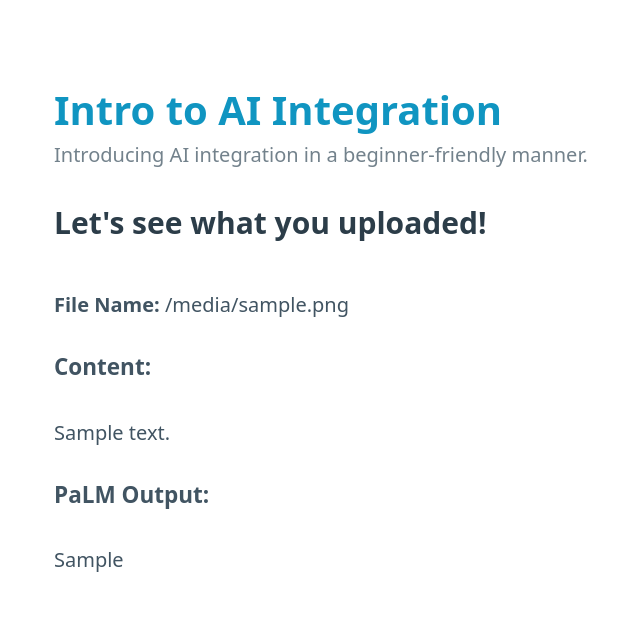
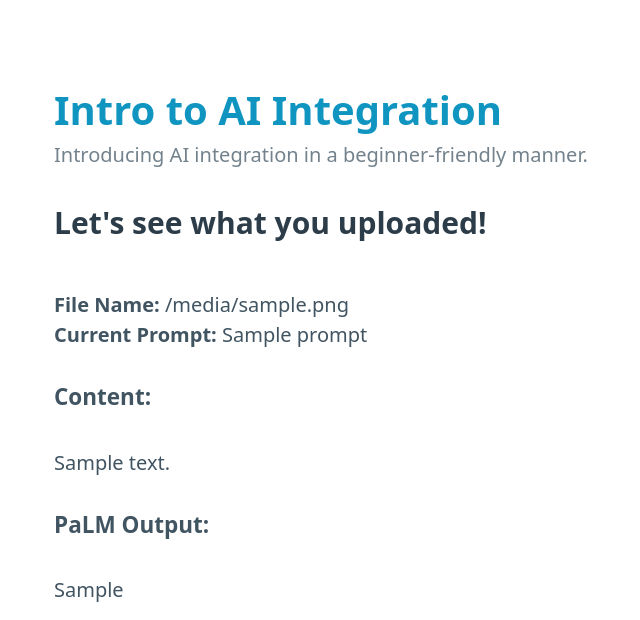
Before and after one commit to jjoeldaniel/palm_template, a FastAPI app: template templates/file.html in a window 1280 px wide. Shown: the top 620 px of the page, without its empty margins (21-661 px from the left). Run offline with FastAPI, Linux system fonts and the light colour scheme; the template is opened without the code that fills it: most values are stand-ins (such as "Sample title", 1, 10 or a date in 2020); some libraries are stand-ins or nearby versions.

Commit message:
displays prompt

```diff
--- a/app/main.py
+++ b/app/main.py
@@ -59,7 +59,7 @@ async def upload(request: Request, file: UploadFile):
     if content == "":
         content = "Failed to extract text"
         res = ""
-        return templates.TemplateResponse("file.html", {"request": request, "file_name": file.filename, "content": content, "ai": res})
+        return templates.TemplateResponse("file.html", {"request": request, "file_name": file.filename, "content": content, "ai": res, "prompt": PROMPT})
 
     payload = f"""
     {PROMPT}:
@@ -76,7 +76,7 @@ async def upload(request: Request, file: UploadFile):
 
     cache[content] = res
 
-    return templates.TemplateResponse("file.html", {"request": request, "file_name": file.filename, "content": content, "ai": res})
+    return templates.TemplateResponse("file.html", {"request": request, "file_name": file.filename, "content": content, "ai": res, "prompt": PROMPT})
 
 
 if __name__ == "__main__":
--- a/templates/file.html
+++ b/templates/file.html
@@ -9,7 +9,12 @@
 }
 </style>
 
-<p><strong>File Name:</strong> {{ file_name }}</p>
+<p>
+  <strong>File Name:</strong> {{ file_name }}
+  <br>
+  <strong>Current Prompt:</strong> {{ prompt }}
+<p>
+
 <div class="split_container">
   <div class="container">
     <h5>Content:</h5>
--- a/templates/index.html
+++ b/templates/index.html
@@ -2,7 +2,7 @@
 {% block content %}
 <form method="post" enctype="multipart/form-data">
   <p>Let's find out how to integrate AI into our web app!</p>
-  <p>Current Prompt: {{ prompt }} <p>
+  <p><strong>Current Prompt:</strong> {{ prompt }} <p>
   <h3>Upload a file to ...</h3>
 
   <label for="file">File browser
```
